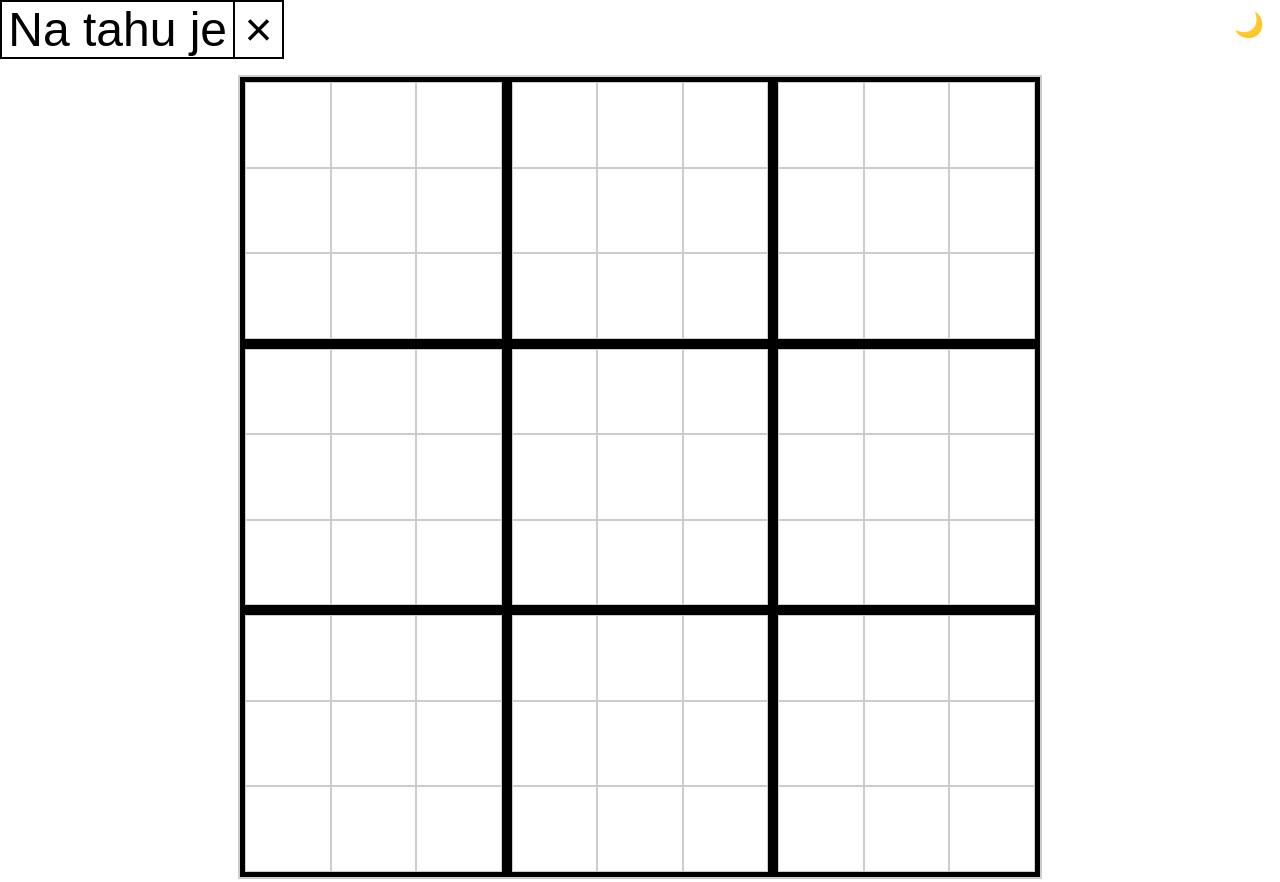
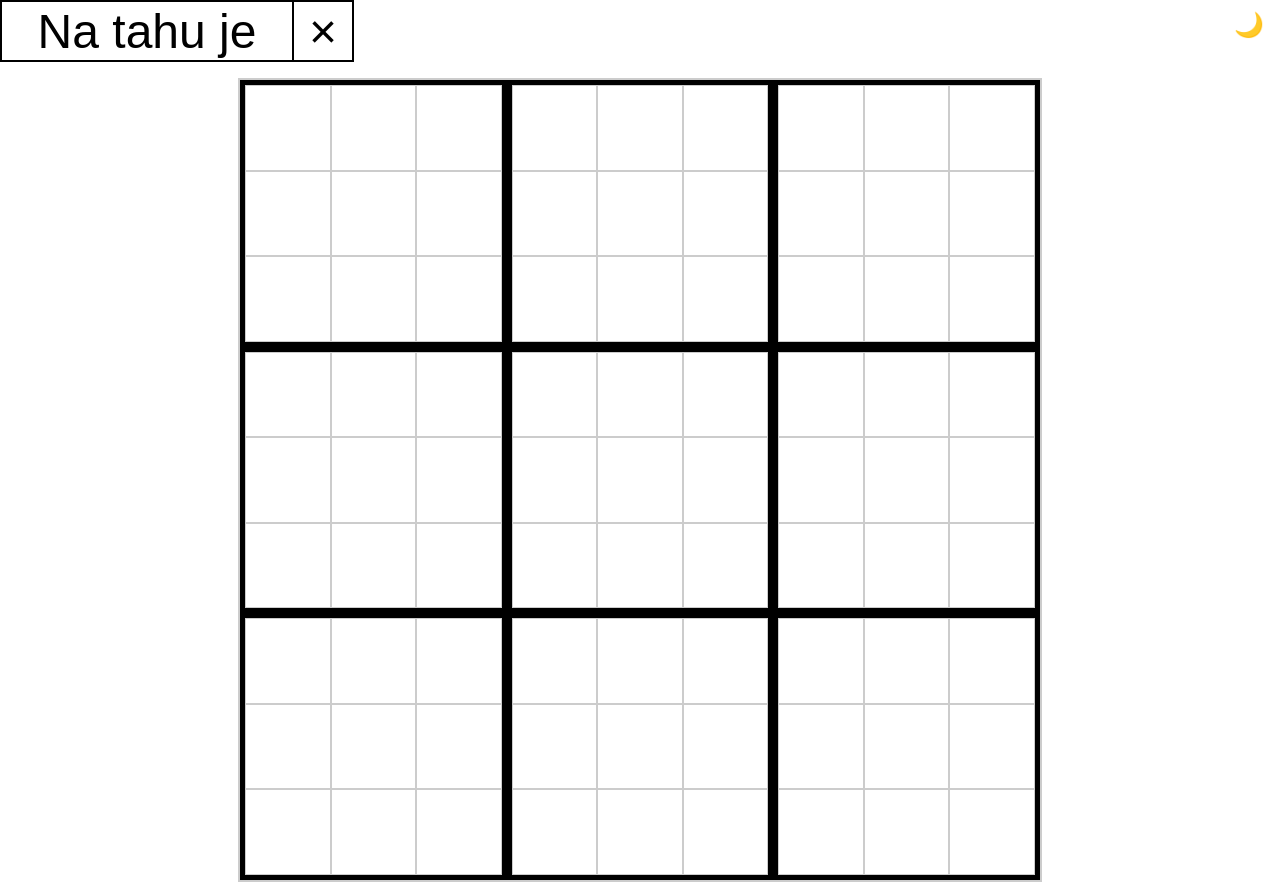
Before and after one commit to Throdmont/Mega-Tic-Tac-Toe---web-game, a plain HTML site: page index.html in a window 1280 px wide. Drawn offline with Linux system fonts and the light colour scheme.

Commit message:
1.0.1
Oprava velikosti zobrazovače kdo je na tahu

```diff
--- a/styles/tictactoe.css
+++ b/styles/tictactoe.css
@@ -78,7 +78,7 @@ body.darkMode {
 .onRound{
     border: solid 1px;
     display: flex;
-    width: 22%;
+    width: 22em;
 }
 .onRound div{
     flex: 5;
```
